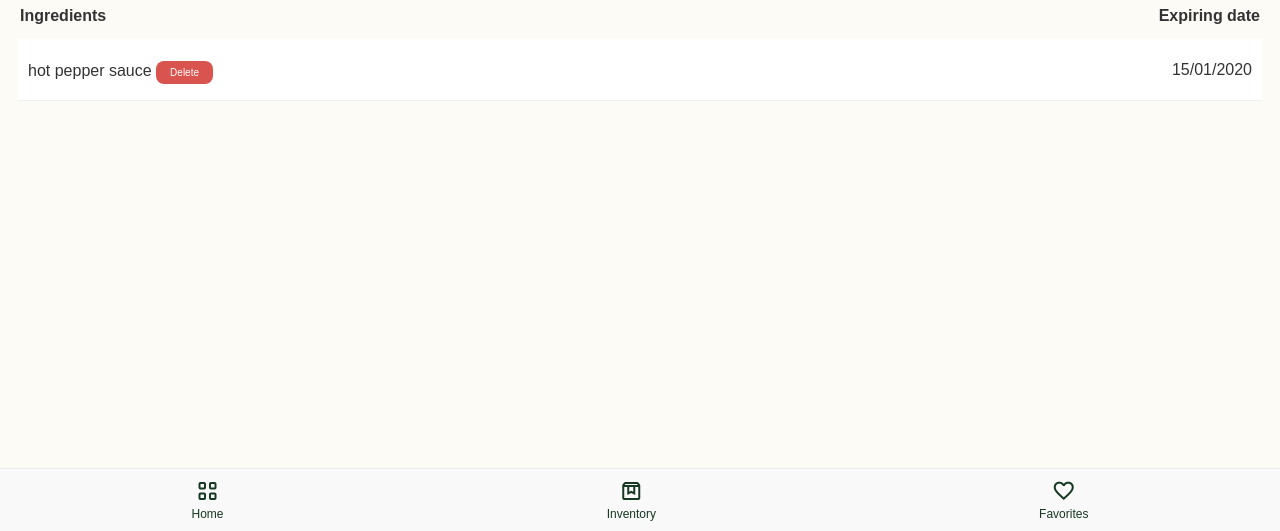
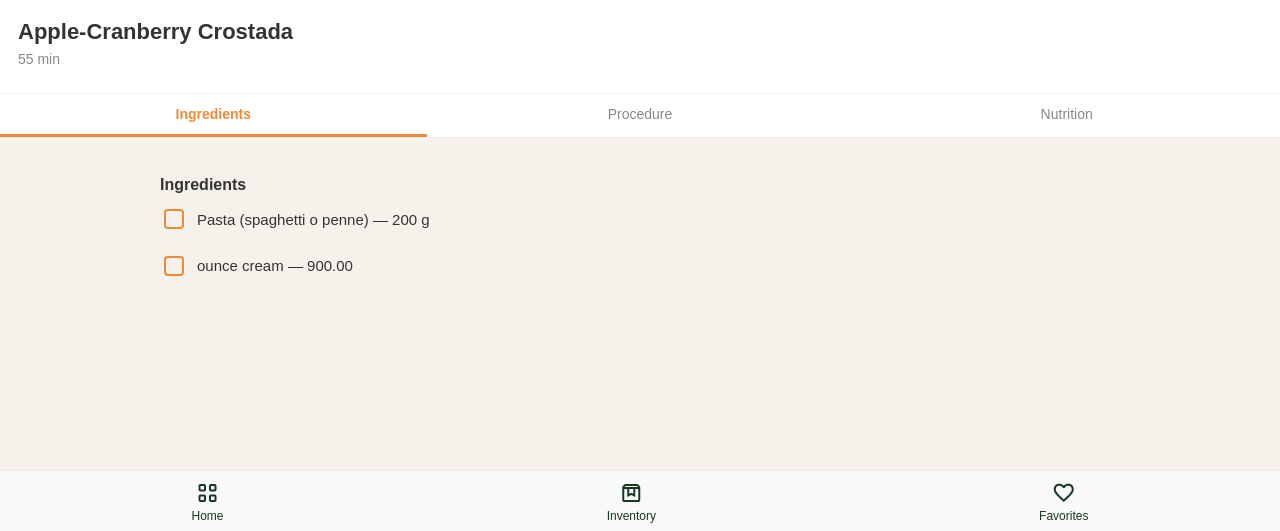
Before and after one commit to Giordano96/CRUD-Project, a PHP site: page /recipe_details.php in a window 1280 px wide. Shown: the part 269-800 px from the top of the page. Run offline with PHP 8.4, Linux system fonts and the light colour scheme; data comes from the database, SQL or seed files in the repository; tables that the repository leaves empty hold one stand-in row (values such as "Sample post").

Commit message:
Sistemato il file recipe_details

```diff
--- a/src/Recipe_Details/recipe_details.php
+++ b/src/Recipe_Details/recipe_details.php
@@ -1,233 +1,173 @@
 <?php
 require '../DbConnector.php';
 session_start();
+/*
+if (!isset($_SESSION['user_id']) || !isset($_GET['ingredient_id'])) {
+    header('Location: login.php');
+}*/
 
 $conn = new DbConnector('localhost', 'root', '', 'MySecretChef');
-$user_id = 1; // TODO: $_SESSION['user_id']
 
-// Genera CSRF token separati se non esistono
-if (!isset($_SESSION['csrf_token_add'])) {
-    $_SESSION['csrf_token_add'] = md5(uniqid(rand(), TRUE));
-}
-if (!isset($_SESSION['csrf_token_delete'])) {
-    $_SESSION['csrf_token_delete'] = md5(uniqid(rand(), TRUE));
-}
+$stmt = $conn->prepare("SELECT
+                            r.name AS recipe_name,
+                            GROUP_CONCAT(DISTINCT CONCAT(ri.quantity, ' ', ri.unit, ' ', i.name) ORDER BY i.name SEPARATOR ', ') AS ingredients,
+                            r.prep_time AS prep_time,
+                            r.image_url AS image_url,
+                            r.instructions AS instructions,
+                            GROUP_CONCAT(DISTINCT CONCAT(n.name, ': ', rn.value, 'g') ORDER BY n.id SEPARATOR ', ') AS nutrients
+                        FROM
+                            recipe r
+                        LEFT JOIN
+                            recipe_ingredient ri ON r.id = ri.recipe_id
+                        LEFT JOIN
+                            ingredient i ON ri.ingredient_id = i.id
+                        LEFT JOIN
+                            recipe_nutrient rn ON r.id = rn.recipe_id
+                        LEFT JOIN
+                            nutrient n ON rn.nutrient_id = n.id
+                        WHERE
+                            r.id = 1  -- Sostituisci con l'ID desiderato
+                        GROUP BY
+                            r.id, r.name, r.prep_time, r.image_url, r.instructions;");
+//$stmt->bindParam(':recipe_id', $_POST["recipe_id"], PDO::PARAM_INT);
+$stmt->execute();
+$item = $stmt->fetch(PDO::FETCH_ASSOC);
+$ingredient = explode(',', $item['ingredients']);
+$nutrecipe = explode(',', $item['nutrients']);
+$instrucsion = $item['instructions'];
 
-// === GESTIONE ELIMINAZIONE ===
-if (isset($_POST['action']) && $_POST['action'] === 'delete' && isset($_POST['ingredient_id'])) {
-    if (!isset($_POST['csrf_token_delete']) || $_POST['csrf_token_delete'] !== $_SESSION['csrf_token_delete']) {
-        die('Invalid CSRF token for delete');
-    }
-    $ingredient_id = (int)$_POST['ingredient_id'];
-    $stmt = $conn->prepare("DELETE FROM inventory WHERE user_id = :user_id AND ingredient_id = :ingredient_id");
-    $stmt->bindParam(':user_id', $user_id, PDO::PARAM_INT);
-    $stmt->bindParam(':ingredient_id', $ingredient_id, PDO::PARAM_INT);
-    $stmt->execute();
-    header('Location: inventory_view.php');
-    exit;
-}
-
-// === GESTIONE INSERIMENTO ===
-if (isset($_POST['action']) && $_POST['action'] === 'add' && isset($_POST['ingredient_id'])) {
-    if (!isset($_POST['csrf_token_add']) || $_POST['csrf_token_add'] !== $_SESSION['csrf_token_add']) {
-        die('Invalid CSRF token for add');
-    }
-    $ingredient_id = (int)$_POST['ingredient_id'];
-    $expiration_date = !empty($_POST['expiration_date']) ? $_POST['expiration_date'] : null;
-
-    // Controllo se già esiste
-    $check_stmt = $conn->prepare("SELECT COUNT(*) FROM inventory WHERE user_id = :user_id AND ingredient_id = :ingredient_id");
-    $check_stmt->bindParam(':user_id', $user_id, PDO::PARAM_INT);
-    $check_stmt->bindParam(':ingredient_id', $ingredient_id, PDO::PARAM_INT);
-    $check_stmt->execute();
-    if ($check_stmt->fetchColumn() > 0) {
-        // Aggiorna
-        $stmt = $conn->prepare("UPDATE inventory SET expiration_date = :expiration_date WHERE user_id = :user_id AND ingredient_id = :ingredient_id");
-    } else {
-        // Inserisci
-        $stmt = $conn->prepare("INSERT INTO inventory (user_id, ingredient_id, expiration_date) VALUES (:user_id, :ingredient_id, :expiration_date)");
-    }
-    $stmt->bindParam(':user_id', $user_id, PDO::PARAM_INT);
-    $stmt->bindParam(':ingredient_id', $ingredient_id, PDO::PARAM_INT);
-    $stmt->bindValue(':expiration_date', $expiration_date, $expiration_date === null ? PDO::PARAM_NULL : PDO::PARAM_STR);
-    $stmt->execute();
-    header('Location: inventory_view.php');
-    exit;
-}
-
-// === RICERCA AJAX ===
-if (isset($_GET['ajax_search'])) {
-    header('Content-Type: application/json');
-    $q = trim($_GET['ajax_search']);
-    if (strlen($q) < 2) {
-        echo json_encode([]);
-        exit;
-    }
-    $stmt = $conn->prepare("SELECT id, name FROM ingredient WHERE name LIKE :term ORDER BY name LIMIT 15");
-    $stmt->execute([':term' => '%' . $q . '%']);
-    echo json_encode($stmt->fetchAll(PDO::FETCH_ASSOC));
-    exit;
-}
-
-// === CARICA INVENTARIO ===
-$stmt = $conn->prepare("
-    SELECT inv.ingredient_id, inv.expiration_date, i.name AS ingredient_name
-    FROM inventory inv
-    JOIN ingredient i ON inv.ingredient_id = i.id
-    WHERE inv.user_id = :user_id
-    ORDER BY inv.expiration_date ASC
-");
-$stmt->bindParam(':user_id', $user_id, PDO::PARAM_INT);
+$stmt = $conn->prepare("SELECT
+                                    i.name AS ingrediente,
+                                    inv.quantity AS quantità,
+                                    inv.expiration_date AS scadenza
+                                FROM
+                                    inventory inv
+                                JOIN
+                                    ingredient i ON inv.ingredient_id = i.id
+                                WHERE
+                                    inv.user_id = 1");
 $stmt->execute();
-$inventory_items = $stmt->fetchAll(PDO::FETCH_ASSOC);
+$inventory = $stmt->fetchAll(PDO::FETCH_ASSOC);
 ?>
-
 <!DOCTYPE html>
 <html lang="it">
 <head>
     <meta charset="UTF-8">
     <meta name="viewport" content="width=device-width, initial-scale=1.0">
     <link rel="stylesheet" href="https://fonts.googleapis.com/css2?family=Material+Symbols+Outlined:opsz,wght,FILL,GRAD@24,400,0,0&icon_names=arrow_back,box,favorite,view_cozy" />
-    <title>Dispensa - MySecretChef</title>
-    <link rel="stylesheet" href="styles_inventory.css">
-    <style>
-        .autocomplete-wrapper { position: relative; }
-        #autocomplete-list {
-            position: absolute;
-            top: 100%;
-            left: 0;
-            right: 0;
-            background: white;
-            border: 1px solid #ddd;
-            border-top: none;
-            max-height: 300px;
-            overflow-y: auto;
-            z-index: 999;
-            box-shadow: 0 10px 20px rgba(0,0,0,0.12);
-            display: none;
-        }
-        .autocomplete-item {
-            padding: 16px;
-            cursor: pointer;
-            border-bottom: 1px solid #f0f0f0;
-        }
-        .autocomplete-item:hover { background-color: #fdf8f0; }
-    </style>
+    <title>My Secret Chef - Recipe details</title>
+    <link rel="stylesheet" href="styles.css">
 </head>
+
 <body>
-
 <div class="header">
-    <span class="back-icon" onclick="history.back()">Back</span>
     MySecretChef
 </div>
 
-<div class="inventory-wrapper">
+<img src="<?php echo $item['image_url'] ?>" class="recipe-img" alt="Recipe Image">
 
-    <div class="autocomplete-wrapper">
-        <div class="search-bar">
-            <input type="text" id="searchInput" placeholder="Search ingredients" autocomplete="off">
-        </div>
-        <div id="autocomplete-list"></div>
-    </div>
-
-    <form class="add-form" method="POST">
-        <input type="hidden" name="action" value="add">
-        <input type="hidden" name="csrf_token_add" value="<?= $_SESSION['csrf_token_add'] ?>">
-        <input type="hidden" name="ingredient_id" id="selectedIngredientId" value="">
-        <input type="date" name="expiration_date" class="add-date">
-        <button class="add-btn" type="submit">Add</button>
-    </form>
-
-    <div class="table-header">
-        <span>Ingredients</span>
-        <span class="expiry-title">Expiring date</span>
-    </div>
-
-    <div class="ingredients-list">
-        <?php if (empty($inventory_items)): ?>
-            <div style="text-align:center; padding:60px 20px; color:#999; font-size:15px;">
-                La tua dispensa è vuota
-            </div>
-        <?php else: foreach ($inventory_items as $item): ?>
-            <div class="ingredient-row">
-                <div class="ingredient-left">
-                    <span class="ingredient-name"><?= htmlspecialchars($item['ingredient_name']) ?></span>
-                    <form method="POST" style="display:inline;">
-                        <input type="hidden" name="action" value="delete">
-                        <input type="hidden" name="csrf_token_delete" value="<?= $_SESSION['csrf_token_delete'] ?>">
-                        <input type="hidden" name="ingredient_id" value="<?= $item['ingredient_id'] ?>">
-                        <button type="submit" class="delete-inline-btn">
-                            Delete
-                        </button>
-                    </form>
-                </div>
-                <span class="expiry-value">
-                    <?= $item['expiration_date'] ? date('d/m/Y', strtotime($item['expiration_date'])) : 'N/A' ?>
-                </span>
-            </div>
-        <?php endforeach; endif; ?>
+<div class="recipe-header">
+    <h2><?php echo $item['recipe_name'] ?></h2>
+    <div class="recipe-info">
+        <?php echo $item['prep_time'] ?> min
     </div>
 </div>
 
+<div class="tabs">
+    <div class="tab active">Ingredients</div>
+    <div class="tab">Procedure</div>
+    <div class="tab">Nutrition</div>
+</div>
+
+<div class="content">
+
+    <div id="ingredients-section" class="tab-section active-tab">
+        <div class="ingredients-title">Ingredients</div>
+
+        <div class="ingredient-item">
+            <input type="checkbox" class="ingredient-checkbox">
+            Pasta (spaghetti o penne) — 200 g
+        </div>
+
+        <?php foreach($ingredient as $ing):
+            $ing = trim($ing);
+
+            // Cattura quantità + unità all'inizio, anche con trattini o spazi vari
+            preg_match('/^([\d.,\s]+(?:\s*(?:di|g|kg|ml|l|cl|dl|cucchiaio|cucchiaini|pizzico|q\.?b\.?|qb|fogli[ae]|spicchi?o|teste?))?)\s*-?\s*-?\s*(.+)$/i', $ing, $m);
+
+            if ($m) {
+                $quantita = trim($m[1]);
+                $nome     = trim($m[2]);
+            } else {
+                $quantita = '';
+                $nome     = $ing;
+            }
+
+            // Controllo presenza in inventario (tollerante)
+            $found = false;
+            foreach($inventory as $item) {
+                $db_name = trim($item['ingrediente']);
+                if (strcasecmp($db_name, $nome) === 0 || stripos($db_name, $nome) !== false || stripos($nome, $db_name) !== false) {
+                    $found = true;
+                    break;
+                }
+            }
+            ?>
+
+            <div class="ingredient-item">
+                <input type="checkbox" <?= $found ? 'checked disabled' : '' ?> class="ingredient-checkbox">
+
+                <?php if ($quantita): ?>
+                    <p><?= htmlspecialchars($nome) ?> — <?= htmlspecialchars($quantita) ?></p>
+                <?php else: ?>
+                    <?= htmlspecialchars($ing) ?>
+                <?php endif; ?>
+            </div>
+
+        <?php endforeach; ?>
+    </div>
+
+    <div id="procedure-section" class="tab-section">
+        <h3>Procedure</h3>
+        <p><?php echo $instrucsion ?></p>
+    </div>
+
+    <div id="nutrition-section" class="tab-section">
+        <h3>Nutrition</h3>
+        <?php
+        for($i=0; count($nutrecipe)>$i; $i++){
+            echo "<p>".$nutrecipe[$i]."</p>";
+        }
+        ?>
+    </div>
+
+</div>
+
 <div class="bottom-nav">
-    <div class="nav-item" onclick="location.href='../Dashboard/dashboard_view.php'">
+    <div class="nav-item" id="Home">
         <span class="material-symbols-outlined">view_cozy</span>
         Home
     </div>
-    <div class="nav-item active">
+    <div class="nav-item" id="Inventory">
         <span class="material-symbols-outlined">box</span>
         Inventory
     </div>
-    <div class="nav-item" onclick="location.href='../Favorites/favorites_page_view.php'">
+    <div class="nav-item" id="Favorites">
         <span class="material-symbols-outlined">favorite</span>
         Favorites
     </div>
 </div>
-
-<script>
-    const input = document.getElementById('searchInput');
-    const list = document.getElementById('autocomplete-list');
-    const hiddenId = document.getElementById('selectedIngredientId');
-
-    input.addEventListener('input', function() {
-        const q = this.value.trim();
-
-        if (q.length < 2) {
-            list.style.display = 'none';
-            list.innerHTML = '';
-            return;
-        }
-
-        fetch(`?ajax_search=${encodeURIComponent(q)}`)
-            .then(r => r.json())
-            .then(data => {
-                list.innerHTML = '';
-                if (data.length === 0) {
-                    list.style.display = 'none';
-                    return;
-                }
-
-                data.forEach(item => {
-                    const div = document.createElement('div');
-                    div.className = 'autocomplete-item';
-                    div.textContent = item.name;
-                    div.onclick = () => {
-                        input.value = item.name;
-                        hiddenId.value = item.id;
-                        list.style.display = 'none';
-                    };
-                    list.appendChild(div);
-                });
-                list.style.display = 'block';
-            });
-    });
-
-    document.addEventListener('click', e => {
-        if (!e.target.closest('.autocomplete-wrapper')) {
-            list.style.display = 'none';
-        }
-    });
-</script>
-
+<script src="script.js"></script>
 </body>
 </html>
+<script>
+    document.getElementById("Home").onclick = function() {
+        window.location.href = "../Dashboard/dashboard_view.php"; // Sostituisci con il tuo URL
+    };
+    document.getElementById("Inventory").onclick = function() {
+        window.location.href = "../Inventory/inventory_view.php"; // Sostituisci con il tuo URL
+    };
+    document.getElementById("Favorites").onclick = function() {
+        window.location.href = "../Favorites/favorites_page_view.php"; // Sostituisci con il tuo URL
+    };
+</script>
```
